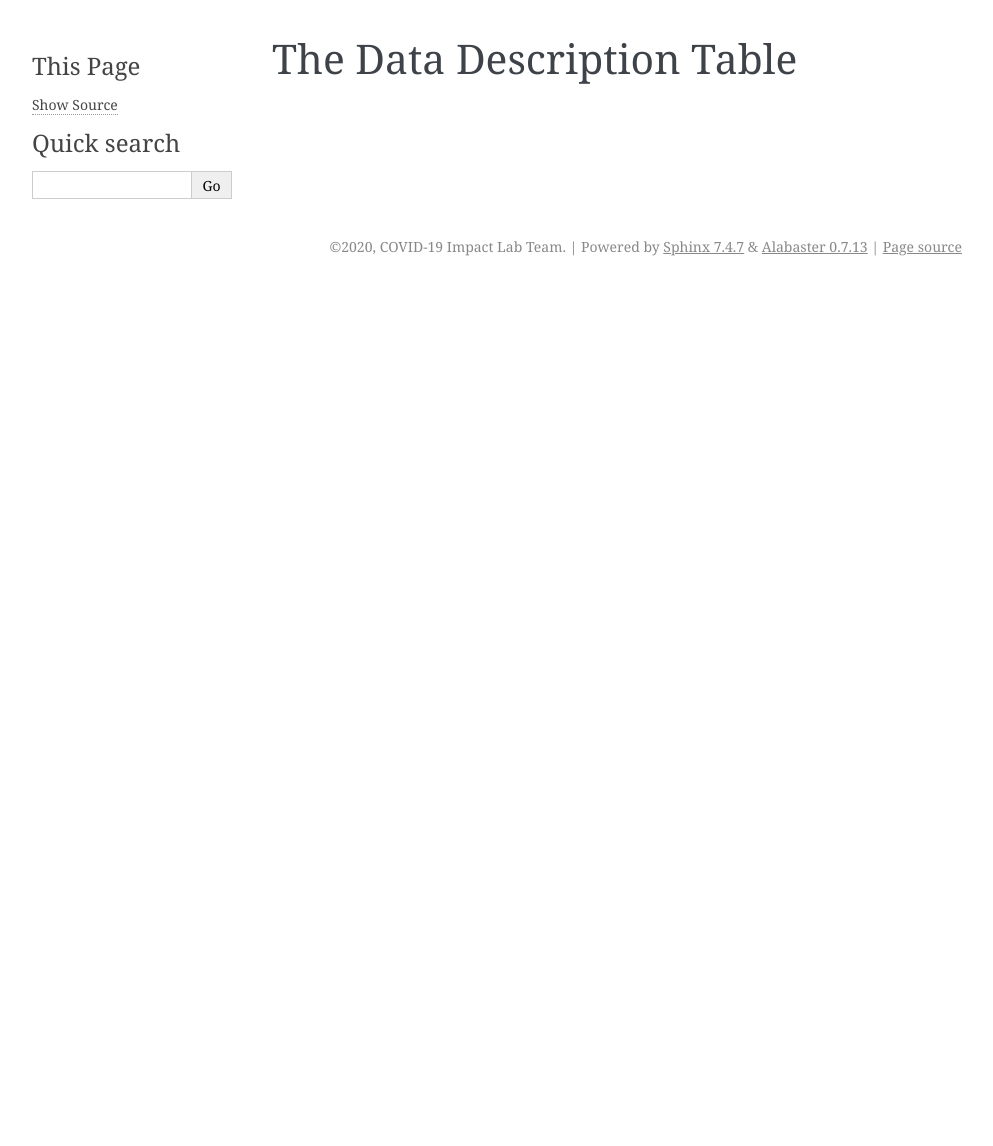
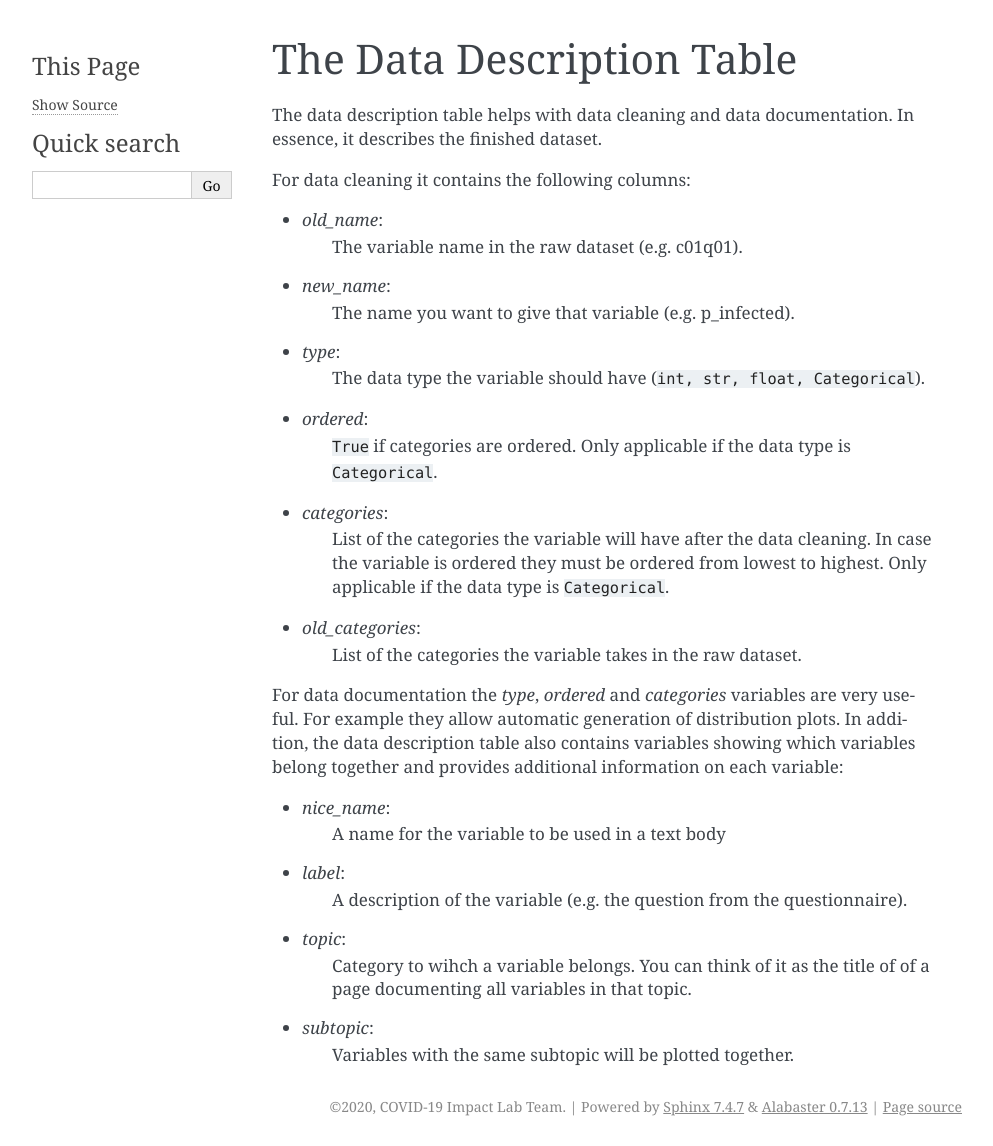
Before and after one commit to covid-19-impact-lab/utilities, a Sphinx documentation site: the page built from docs/source/data_cleaning/data_description_table.rst, in a window 1280 px wide. Shown: the whole page, without its empty margins (148-1141 px from the left). Built offline with Sphinx 7.4.7, drawn with Linux system fonts in a browser that asks for light colours; before the commit the page ends 900 px from its top, so only the background shows below that.

Commit message:
Add documentation.

```diff
--- /dev/null
+++ b/docs/source/data_cleaning/data_cleaning.rst
@@ -0,0 +1,5 @@
+=============================
+Data Cleaning
+=============================
+
+This module will describe a workflow to clean a dataset using its data description table and the functions from `data_cleaning.py`.
--- a/docs/source/data_cleaning/data_description_table.rst
+++ b/docs/source/data_cleaning/data_description_table.rst
@@ -1,3 +1,39 @@
 ==========================
 The Data Description Table
 ==========================
+
+The data description table helps with data cleaning and data documentation.
+In essence, it describes the finished dataset.
+
+For data cleaning it contains the following columns:
+
+- `old_name`:
+    The variable name in the raw dataset (e.g. c01q01).
+- `new_name`:
+    The name you want to give that variable (e.g. p_infected).
+- `type`:
+    The data type the variable should have (``int, str, float, Categorical``).
+- `ordered`:
+    ``True`` if categories are ordered.
+    Only applicable if the data type is ``Categorical``.
+- `categories`:
+    List of the categories the variable will have after the data cleaning.
+    In case the variable is ordered they must be ordered from lowest to highest.
+    Only applicable if the data type is ``Categorical``.
+- `old_categories`:
+    List of the categories the variable takes in the raw dataset.
+
+
+For data documentation the `type`, `ordered` and `categories` variables are very useful.
+For example they allow automatic generation of distribution plots.
+In addition, the data description table also contains variables showing which variables belong together and provides additional information on each variable:
+
+- `nice_name`:
+    A name for the variable to be used in a text body
+- `label`:
+    A description of the variable (e.g. the question from the questionnaire).
+- `topic`:
+    Category to wihch a variable belongs.
+    You can think of it as the title of of a page documenting all variables in that topic.
+- `subtopic`:
+    Variables with the same subtopic will be plotted together.
```
Also changed, not shown: docs/source/data_cleaning/index.rst (+11 -3 lines).
